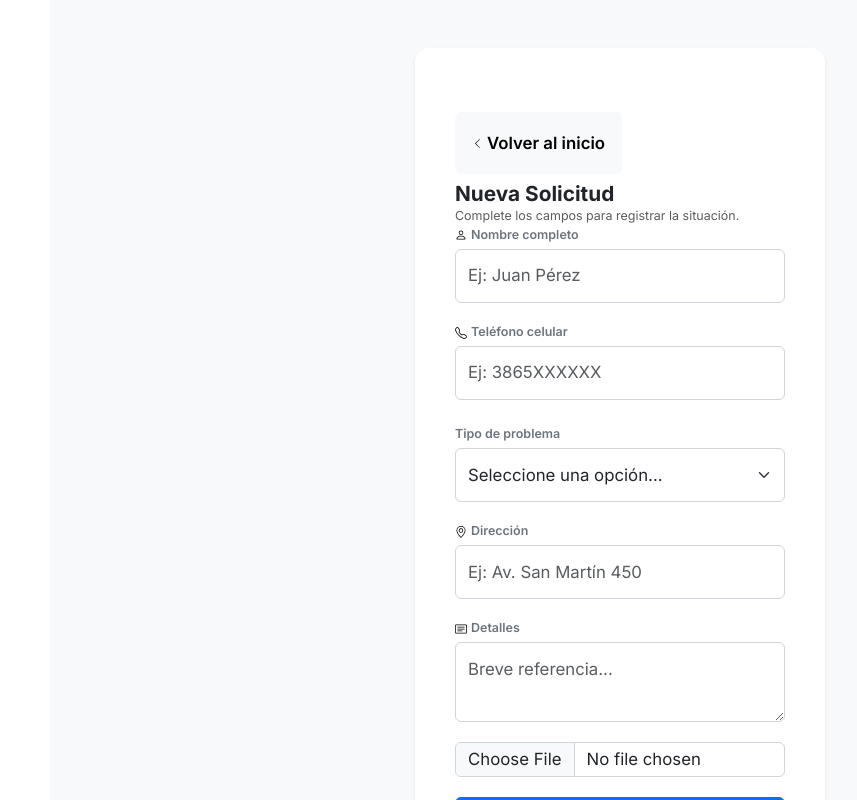
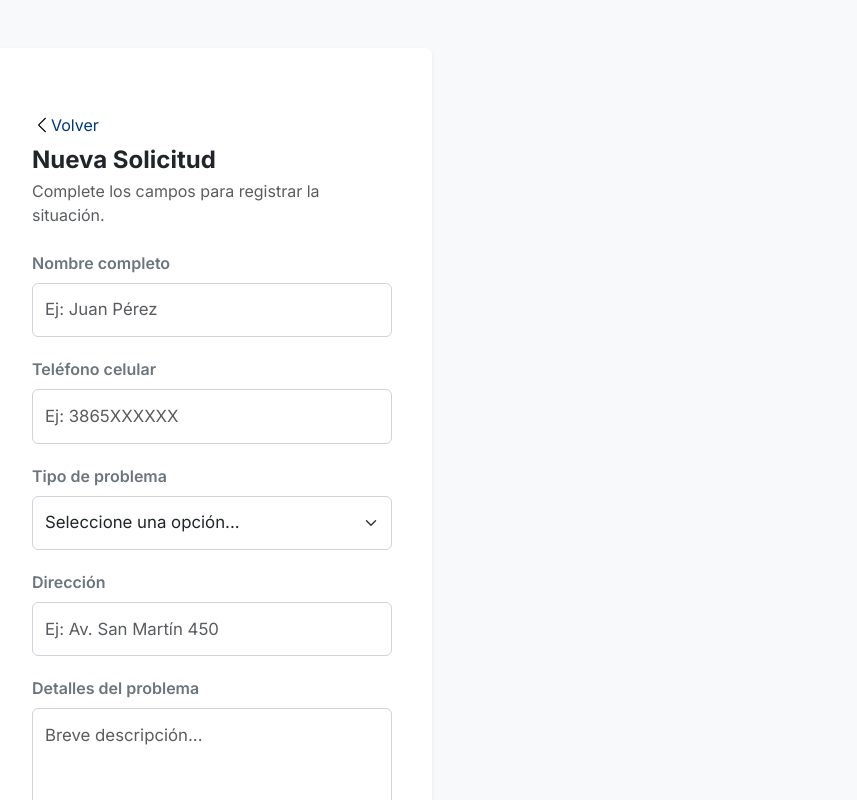
Before and after one commit to ivan-silva22/web-de-reclamos-vecinales, a React (Vite) app: page /nuevo-reclamo in a window 1280 px wide. Shown: the top 800 px of the page, without its empty margins (20-877 px from the left). Built offline with nearby package versions, Linux system fonts and the light colour scheme.

Commit message:
corregi las card de los formulario

```diff
--- a/src/components/views/ClaimForm.jsx
+++ b/src/components/views/ClaimForm.jsx
@@ -21,195 +21,84 @@ const ClaimForm = ({ onClickBack }) => {
   };
 
   return (
-    <Container className="d-flex align-items-start justify-content-center min-vh-100 pt-3 pt-sm-4 pb-4 bg-light claim-container">
+    <Container fluid className="claim-container bg-light">
       <Card
-        className="border-0 bg-white text-dark p-3 p-sm-4 text-center claim-card mt-2 mt-sm-4 shadow-sm"
-        style={{
-          maxWidth: submitted ? "340px" : "410px",
-          width: "90%",
-          transition: "all 0.3s ease",
-          borderRadius: "14px",
-          minHeight: "auto" /* CORRECCIÓN: Evita el estiramiento vacío y habilita scroll fluido */
-        }}
+        className="border-0 bg-white text-dark shadow-sm claim-card"
+        style={{ maxWidth: "440px" }}
       >
-        <Card.Body className="d-flex flex-column justify-content-between p-0 text-start">
+        <Card.Body className="p-0">
 
           {submitted ? (
-            <div className="text-center py-2 d-flex flex-column justify-content-between h-auto">
-              <div>
-                <CheckCircleFill size={38} className="text-success mb-2 mt-1" />
-                <h5 className="fw-bold text-dark mb-1" style={{ fontSize: "1.25rem" }}>¡Reclamo Registrado!</h5>
-                <p className="text-muted small mb-3 px-1" style={{ fontSize: "0.8rem" }}>
+            <div className="text-center py-4">
+              <CheckCircleFill size={48} className="text-success mb-3" />
+              <h4 className="fw-bold mb-2">¡Reclamo Registrado!</h4>
+              <p className="text-muted mb-4" style={{ fontSize: "1.05rem" }}>
                 La solicitud fue enviada correctamente.
               </p>
 
-                <div className="success-box p-3 mb-3 bg-light rounded border">
-                  <span className="text-secondary small fw-bold d-block mb-1" style={{ fontSize: "0.68rem", letterSpacing: "0.5px" }}>
-                    CÓDIGO DE SEGUIMIENTO ÚNICO
+              <div className="success-box p-4 bg-light border rounded">
+                <span className="text-uppercase fw-bold text-secondary" style={{ fontSize: "0.8rem" }}>
+                  Código de seguimiento
                 </span>
-                  <div className="generated-code mb-1" style={{ fontSize: "1.45rem", fontWeight: "700", color: "#003776" }}>
+                <div className="generated-code d-block my-2">
                   {claimCode}
-                  </div>
-                  <Form.Text className="text-muted d-block mt-1 px-1" style={{ fontSize: "0.72rem", lineHeight: "1.2" }}>
-                    Guarde este código para consultar el avance del reclamo.
-                  </Form.Text>
                 </div>
               </div>
 
               <Button
                 variant="primary"
-                className="w-100 py-2.5 fw-semibold btn-submit text-white mt-1"
+                className="btn-submit w-100 mt-4"
                 onClick={onClickBack}
-                style={{ fontSize: "0.88rem", borderRadius: "6px" }}
               >
                 Volver al Inicio
               </Button>
             </div>
           ) : (
             <>
-              <div>
-                <div className="d-flex mb-2">
-                  <Button variant="light" className="btn-back d-flex align-items-center gap-1 py-1 px-2" onClick={onClickBack} style={{ fontSize: "0.78rem" }}>
-                    <ChevronLeft size={11} /> Volver al inicio
+              {/* Encabezado con botón de volver */}
+              <div className="mb-4">
+                <Button variant="link" className="p-0 text-decoration-none d-flex align-items-center mb-2" onClick={onClickBack} style={{ color: "#003776" }}>
+                  <ChevronLeft size={18} /> Volver
                 </Button>
-                </div>
-
-                <div className="mb-2.5">
-                  <h5 className="fw-bold mb-0 claim-title" style={{ fontSize: "1.3rem" }}>Nueva Solicitud</h5>
-                  <p className="text-muted small mb-0" style={{ fontSize: "0.78rem" }}>Complete los campos para registrar la situación.</p>
+                <h4 className="fw-bold mb-1">Nueva Solicitud</h4>
+                <p className="text-muted" style={{ fontSize: "1rem" }}>Complete los campos para registrar la situación.</p>
               </div>
 
               <Form onSubmit={handleSubmit(onSubmit)} noValidate>
-
-                  {/* Nombre Completo */}
-                  <Form.Group className="mb-2" controlId="formFullName">
-                    <Form.Label className="fw-semibold text-secondary d-flex align-items-center gap-1 mb-1" style={{ fontSize: "0.78rem" }}>
-                      <Person size={12} /> Nombre completo
-                    </Form.Label>
-                    <Form.Control
-                      type="text"
-                      placeholder="Ej: Juan Pérez"
-                      className="claim-input py-1.5"
-                      {...register("fullName", {
-                        required: "El nombre es obligatorio.",
-                        minLength: { value: 4, message: "Ingrese nombre y apellido." }
-                      })}
-                      isInvalid={!!errors.fullName}
-                      style={{ fontSize: "0.88rem" }}
-                    />
-                    <Form.Control.Feedback type="invalid" style={{ fontSize: "0.72rem" }}>
-                      {errors.fullName?.message}
-                    </Form.Control.Feedback>
+                <Form.Group className="mb-3" controlId="formFullName">
+                  <Form.Label className="fw-semibold text-secondary">Nombre completo</Form.Label>
+                  <Form.Control type="text" placeholder="Ej: Juan Pérez" className="claim-input" {...register("fullName", { required: true })} isInvalid={!!errors.fullName} />
                 </Form.Group>
 
-                  {/* Teléfono Celular */}
-                  <Form.Group className="mb-2" controlId="formPhoneNumber">
-                    <Form.Label className="fw-semibold text-secondary d-flex align-items-center gap-1 mb-1" style={{ fontSize: "0.78rem" }}>
-                      <Telephone size={12} /> Teléfono celular
-                    </Form.Label>
-                    <Form.Control
-                      type="tel"
-                      placeholder="Ej: 3865XXXXXX"
-                      className="claim-input py-1.5"
-                      {...register("phoneNumber", {
-                        required: "El teléfono es obligatorio.",
-                        pattern: {
-                          value: /^[0-9]{10,14}$/,
-                          message: "Número inválido (sin 0 ni 15)."
-                        }
-                      })}
-                      isInvalid={!!errors.phoneNumber}
-                      style={{ fontSize: "0.88rem" }}
-                    />
-                    <Form.Control.Feedback type="invalid" style={{ fontSize: "0.72rem" }}>
-                      {errors.phoneNumber?.message}
-                    </Form.Control.Feedback>
+                <Form.Group className="mb-3" controlId="formPhoneNumber">
+                  <Form.Label className="fw-semibold text-secondary">Teléfono celular</Form.Label>
+                  <Form.Control type="tel" placeholder="Ej: 3865XXXXXX" className="claim-input" {...register("phoneNumber", { required: true })} isInvalid={!!errors.phoneNumber} />
                 </Form.Group>
 
-                  {/* Categoría */}
-                  <Form.Group className="mb-2" controlId="formCategory">
-                    <Form.Label className="fw-semibold text-secondary mb-1" style={{ fontSize: "0.78rem" }}>Tipo de problema</Form.Label>
-                    <Form.Select
-                      className="claim-input py-1.5"
-                      {...register("category", { required: "Seleccione una categoría." })}
-                      isInvalid={!!errors.category}
-                      style={{ fontSize: "0.88rem" }}
-                    >
+                <Form.Group className="mb-3" controlId="formCategory">
+                  <Form.Label className="fw-semibold text-secondary">Tipo de problema</Form.Label>
+                  <Form.Select className="claim-input" {...register("category", { required: true })} isInvalid={!!errors.category}>
                     <option value="">Seleccione una opción...</option>
                     <option value="alumbrado">Alumbrado Público</option>
                     <option value="bacheo">Bacheo y Calzada</option>
                     <option value="residuos">Higiene Urbana</option>
-                      <option value="cloacas">Agua y Cloacas</option>
                   </Form.Select>
-                    <Form.Control.Feedback type="invalid" style={{ fontSize: "0.72rem" }}>
-                      {errors.category?.message}
-                    </Form.Control.Feedback>
                 </Form.Group>
 
-                  {/* Dirección */}
-                  <Form.Group className="mb-2" controlId="formAddress">
-                    <Form.Label className="fw-semibold text-secondary d-flex align-items-center gap-1 mb-1" style={{ fontSize: "0.78rem" }}>
-                      <GeoAlt size={12} /> Dirección
-                    </Form.Label>
-                    <Form.Control
-                      type="text"
-                      placeholder="Ej: Av. San Martín 450"
-                      className="claim-input py-1.5"
-                      {...register("address", {
-                        required: "La ubicación es obligatoria.",
-                        minLength: { value: 5, message: "Aporte más precisión." }
-                      })}
-                      isInvalid={!!errors.address}
-                      style={{ fontSize: "0.88rem" }}
-                    />
-                    <Form.Control.Feedback type="invalid" style={{ fontSize: "0.72rem" }}>
-                      {errors.address?.message}
-                    </Form.Control.Feedback>
+                <Form.Group className="mb-3" controlId="formAddress">
+                  <Form.Label className="fw-semibold text-secondary">Dirección</Form.Label>
+                  <Form.Control type="text" placeholder="Ej: Av. San Martín 450" className="claim-input" {...register("address", { required: true })} isInvalid={!!errors.address} />
                 </Form.Group>
 
-                  {/* Detalles del Problema */}
-                  <Form.Group className="mb-2.5" controlId="formDescription">
-                    <Form.Label className="fw-semibold text-secondary d-flex align-items-center gap-1 mb-1" style={{ fontSize: "0.78rem" }}>
-                      <CardText size={12} /> Detalles
-                    </Form.Label>
-                    <Form.Control
-                      as="textarea"
-                      rows={2}
-                      placeholder="Breve referencia..."
-                      className="claim-input py-1.5"
-                      {...register("description", {
-                        required: "Los detalles son obligatorios.",
-                        minLength: { value: 10, message: "Describa un poco más." }
-                      })}
-                      isInvalid={!!errors.description}
-                      style={{ fontSize: "0.88rem" }}
-                    />
-                    <Form.Control.Feedback type="invalid" style={{ fontSize: "0.72rem" }}>
-                      {errors.description?.message}
-                    </Form.Control.Feedback>
+                <Form.Group className="mb-4" controlId="formDescription">
+                  <Form.Label className="fw-semibold text-secondary">Detalles del problema</Form.Label>
+                  <Form.Control as="textarea" rows={3} placeholder="Breve descripción..." className="claim-input" {...register("description", { required: true })} isInvalid={!!errors.description} />
                 </Form.Group>
 
-                  {/* Input de Fotografía Opcional */}
-                  <Form.Group className="mb-3.5" controlId="formImage">
-                    <Form.Control
-                      type="file"
-                      accept="image/*"
-                      className="claim-input py-1"
-                      {...register("imageFile")}
-                      style={{ fontSize: "0.8rem" }}
-                    />
-                  </Form.Group>
-
-                  <Button
-                    variant="primary"
-                    type="submit"
-                    className="w-100 py-2.5 fw-semibold shadow-sm btn-submit text-white"
-                    style={{ fontSize: "0.9rem", borderRadius: "6px" }}
-                  >
+                <Button type="submit" className="btn-submit w-100">
                   Presentar Reclamo
                 </Button>
               </Form>
-              </div>
             </>
           )}
         </Card.Body>
```
Lines whose indentation alone changed are shown as unchanged.
